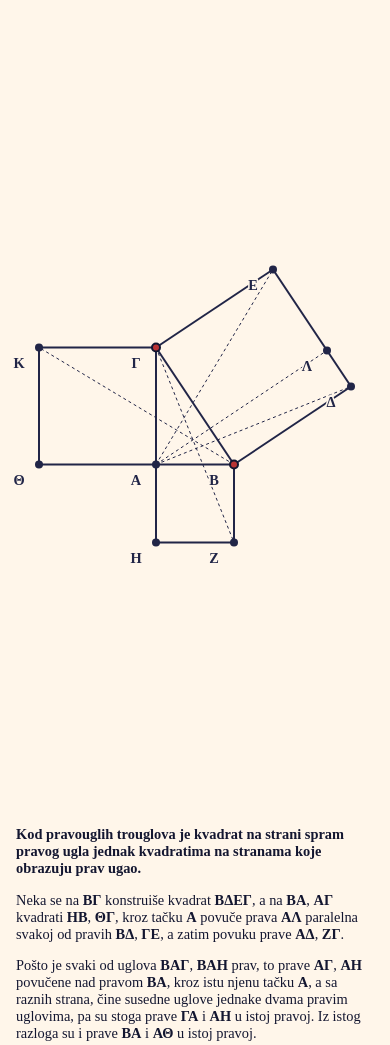
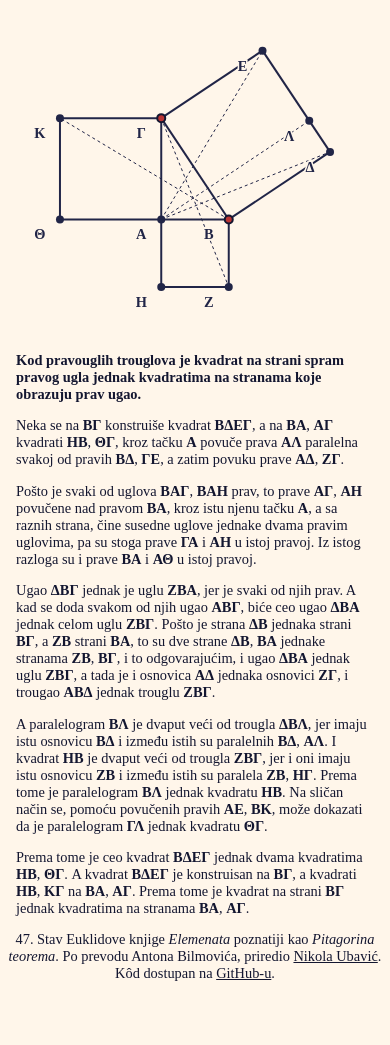
Before and after one commit to ubavic/pitagorina-teorema, a plain HTML site: page index.html in a window 390 px wide. Shown: the top 1045 px of the page. After the commit the page ends 982 px from the top, so only its background shows below. Drawn offline with Linux system fonts and the light colour scheme; a web font is replaced by a local one.

Commit message:
responsive

```diff
--- a/style.css
+++ b/style.css
@@ -151,7 +151,13 @@ footer {
     }
 
     #plane{
+        height: 40vh;
+        min-height: unset;
         flex-basis: unset;
+    }
+
+    #plane > svg {
+        height: 40vh;
     }
 
     #text {
```
